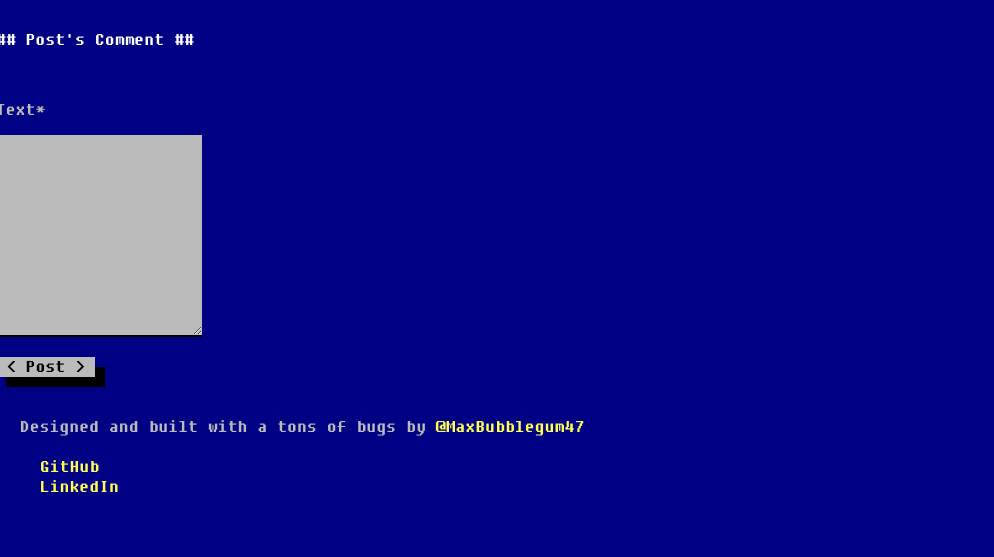
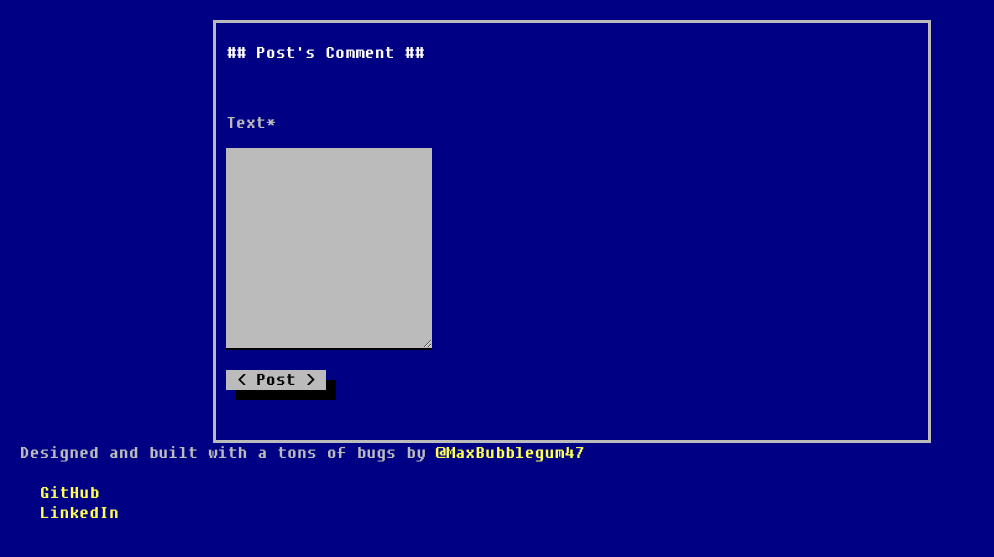
Before and after one commit to MaxBubblegum47/django_project, a Django app: page /post/16/comment/ in a window 1280 px wide. Shown: the part 82-639 px from the top of the page, without its empty margins (0-994 px from the left). Run offline with Django 3.2, Linux system fonts and the light colour scheme; a user stored in the database is signed in; data comes from the database, SQL or seed files in the repository; both versions use the stored data as it was after the commit; some libraries are stand-ins or nearby versions.

Commit message:
Fixing some GUI problem in post_detail.html and add_comment_to_post.html

```diff
--- a/blog/templates/add_comment_to_post.html
+++ b/blog/templates/add_comment_to_post.html
@@ -2,6 +2,17 @@
 {% load crispy_forms_filters %}
 {% load crispy_forms_tags %}
 {% block content %}
+
+    <style>
+    .center {
+        margin: auto;
+        width: 60%;
+        border: 3px solid;
+        padding: 10px;
+    }
+    </style>
+
+    <div class="center">
     <div class="content-section">
         <form method="POST">
             {% csrf_token %}
@@ -14,4 +25,6 @@
             </div>
         </form>
     </div>
+
+    </div>
 {% endblock content %}
--- a/blog/templates/post_detail.html
+++ b/blog/templates/post_detail.html
@@ -109,7 +109,7 @@
     <h4 class="media-heading">Comments</h4>
     {% for comment in post.comments.all %}
     {% if user.is_authenticated and comment.approved_comment %}
-        <strong>{{ comment.author }}</strong> {{ comment.created_date }}
+        <strong>{{ comment.author }}</strong>
         <p>{{ comment.text|linebreaks }}</p>
         </div>
     {% endif %}
```
Also changed, not shown: db.sqlite3.
